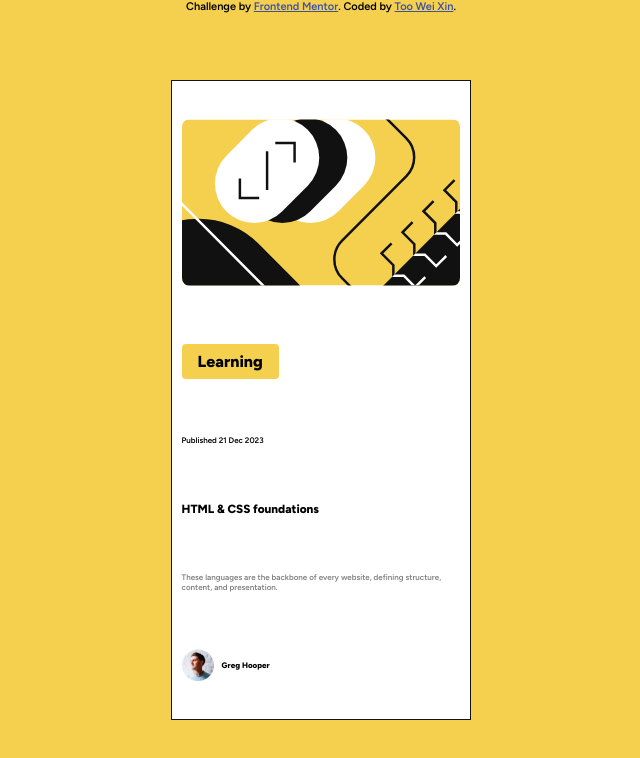
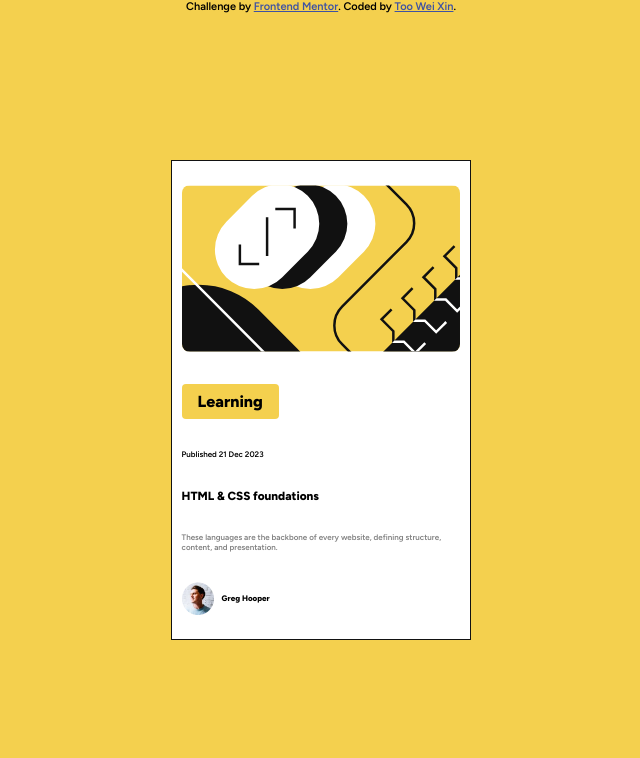
Before and after one commit to WeiXinToo/frontend-mentor-weixin, a plain HTML site: page blog-preview-card/index.html in a window 1280 px wide. Shown: the whole page, without its empty margins (319-959 px from the left). Drawn offline with Linux system fonts and the light colour scheme.

Commit message:
Update style.css

```diff
--- a/blog-preview-card/style.css
+++ b/blog-preview-card/style.css
@@ -63,7 +63,7 @@ main {
   padding: var(--PADDING-MAIN);
   width: 85%;
   max-width: 370px;
-  height: 80dvh;
+  height: 60dvh;
 
 
   background-color: var(--COLOR1);
```
